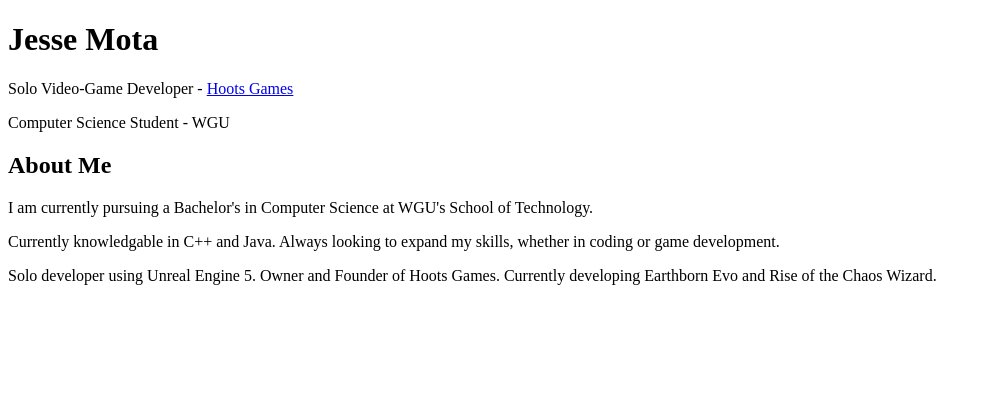
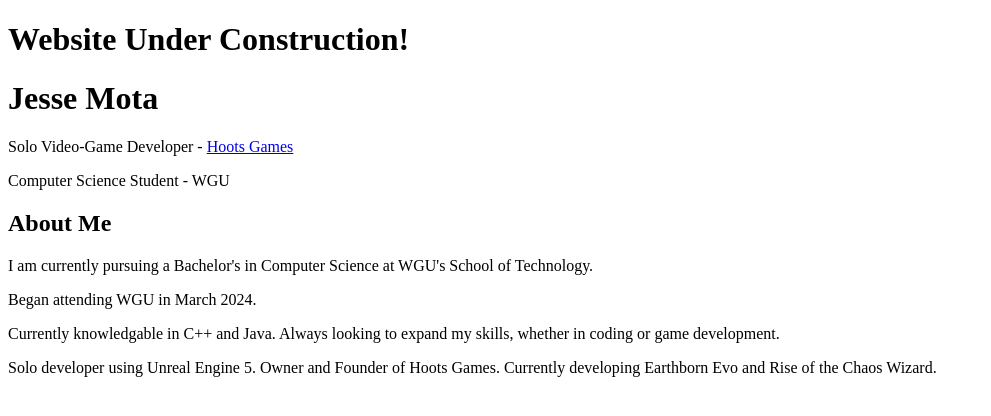
Before and after one commit to jessem836/jessem836.github.io, a plain HTML site: page index.html in a window 1280 px wide. Shown: the whole page, without its empty margins (0-991 px from the left). Drawn offline with Linux system fonts and the light colour scheme.

Commit message:
Added WIP Header

```diff
--- a/index.html
+++ b/index.html
@@ -9,6 +9,7 @@
 <body>
 
     <header>
+        <h1>Website Under Construction!</h1>
         <h1>Jesse Mota</h1>
         <p>Solo Video-Game Developer - <a href="https://www.instagram.com/hoots.games/">Hoots Games</a>
         </p>
@@ -16,6 +17,7 @@
 
         <h2>About Me</h2>
         <p>I am currently pursuing a Bachelor's in Computer Science at WGU's School of Technology.</p>
+        <P>Began attending WGU in March 2024.</P>
         <p>Currently knowledgable in C++ and Java. Always looking to expand my skills, whether in coding or game development.</p>
         <p>Solo developer using Unreal Engine 5. Owner and Founder of Hoots Games. Currently developing Earthborn Evo and Rise of the Chaos Wizard.</p>
 
```
